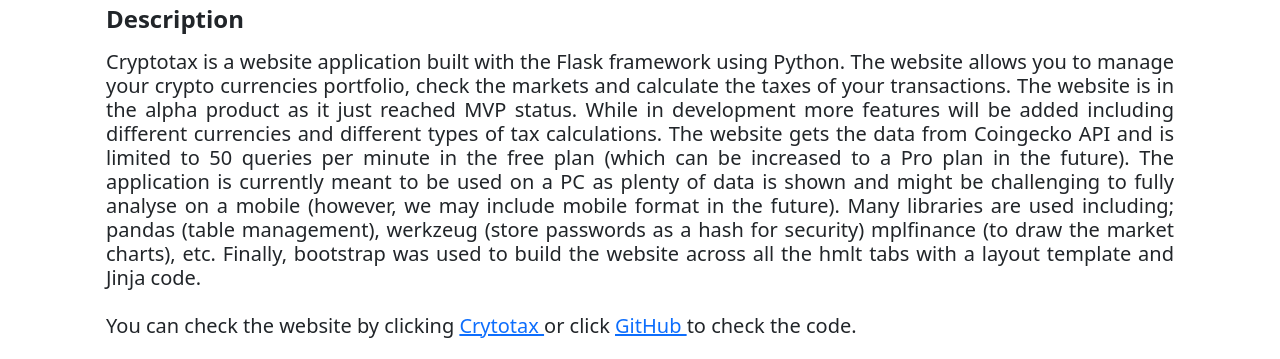
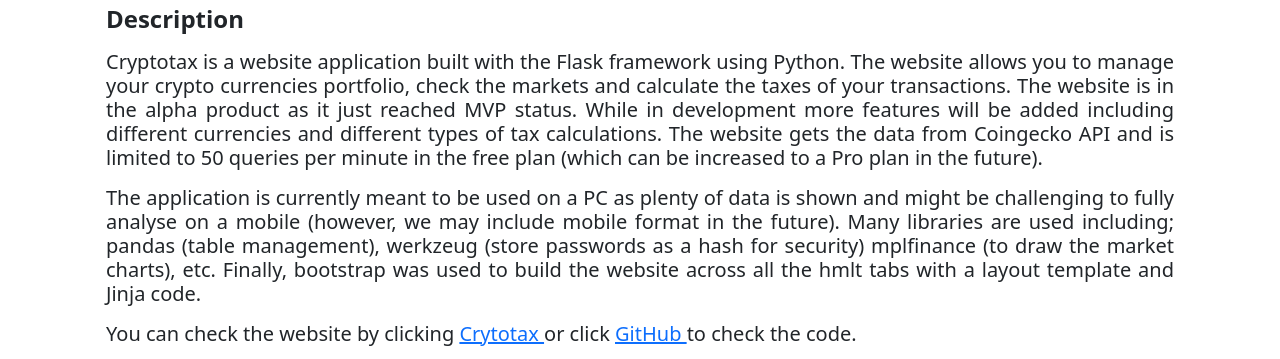
Before and after one commit to AleixMJ/Websitetest, a plain HTML site: page cryptotax.html in a window 1280 px wide. Shown: the part 123-482 px from the top of the page. Drawn offline with nearby package versions, Linux system fonts and the light colour scheme.

Commit message:
improved layout

```diff
--- a/cryptotax.html
+++ b/cryptotax.html
@@ -46,16 +46,19 @@
     <script src="https://cdn.jsdelivr.net/npm/bootstrap@5.2.1/dist/js/bootstrap.bundle.min.js" integrity="sha384-u1OknCvxWvY5kfmNBILK2hRnQC3Pr17a+RTT6rIHI7NnikvbZlHgTPOOmMi466C8" crossorigin="anonymous"></script>
     <p class="fs-4 fw-bold"> Description</p>
         <div class="text-justify custom">
-
+            <p>
             Cryptotax is a website application built with the Flask framework using Python. The website allows you to manage your crypto currencies portfolio, check the markets and calculate the taxes of your transactions.
             The website is in the alpha product as it just reached MVP status. While in development more features will be added including different currencies and different types of tax calculations.
             The website gets the data from Coingecko API and is limited to 50 queries per minute in the free plan (which can be increased to a Pro plan in the future).
+            </p>
+            <p>
             The application is currently meant to be used on a PC as plenty of data is shown and might be challenging to fully analyse on a mobile (however, we may include mobile format in the future).
             Many libraries are used including; pandas (table management), werkzeug (store passwords as a hash for security) mplfinance (to draw the market charts), etc.
             Finally, bootstrap was used to build the website across all the hmlt tabs with a layout template and Jinja code.
+            </p>
 
         </div>
-        <br>
+
         You can check the website by clicking <a href="https://cryptotax2022.herokuapp.com/" target="_blank"> Crytotax </a> or click <a href="https://github.com/AleixMJ/cryptotax" target="_blank"> GitHub </a> to check the code.
 
         <br>
```
